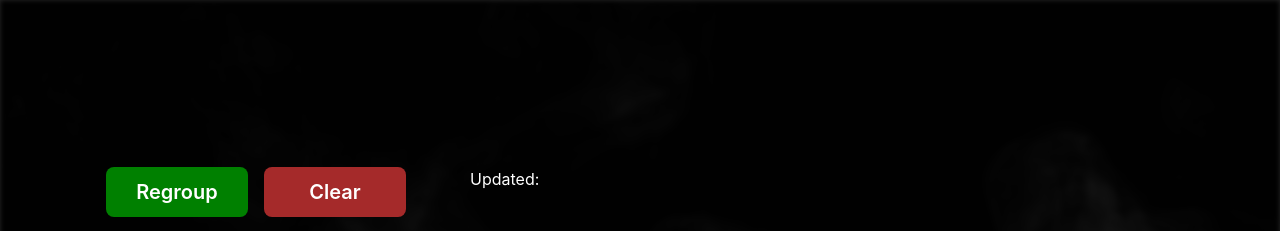
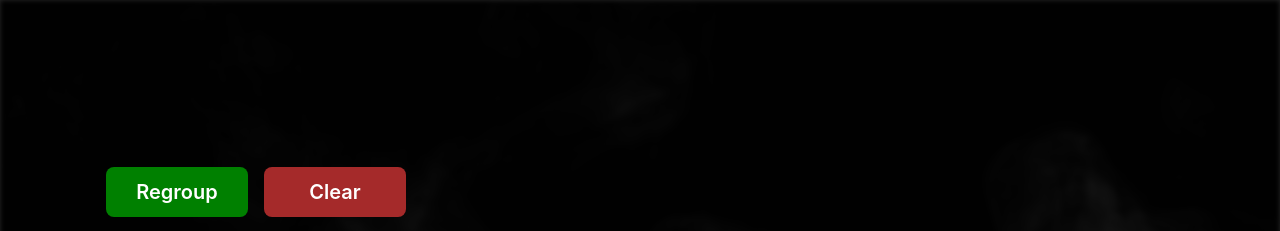
Before and after one commit to vic-kk/team-randomizer, a React (Vite) app: page / in a window 1280 px wide. Shown: the top 231 px of the page. Built offline with nearby package versions, Linux system fonts and the light colour scheme.

Commit message:
fix: time stamp

```diff
--- a/src/components/App/index.tsx
+++ b/src/components/App/index.tsx
@@ -44,7 +44,7 @@ function App() {
       </div>
 
       <div>
-        <div className='time-stamp'>Updated: {lastUpdate}</div>
+        {lastUpdate && <div className='time-stamp'>Updated: {lastUpdate}</div>}
         <Result result={result} />
       </div>
     </div>
```
Also changed, not shown: 2 other files (tests, documents, lock files or other folders).
